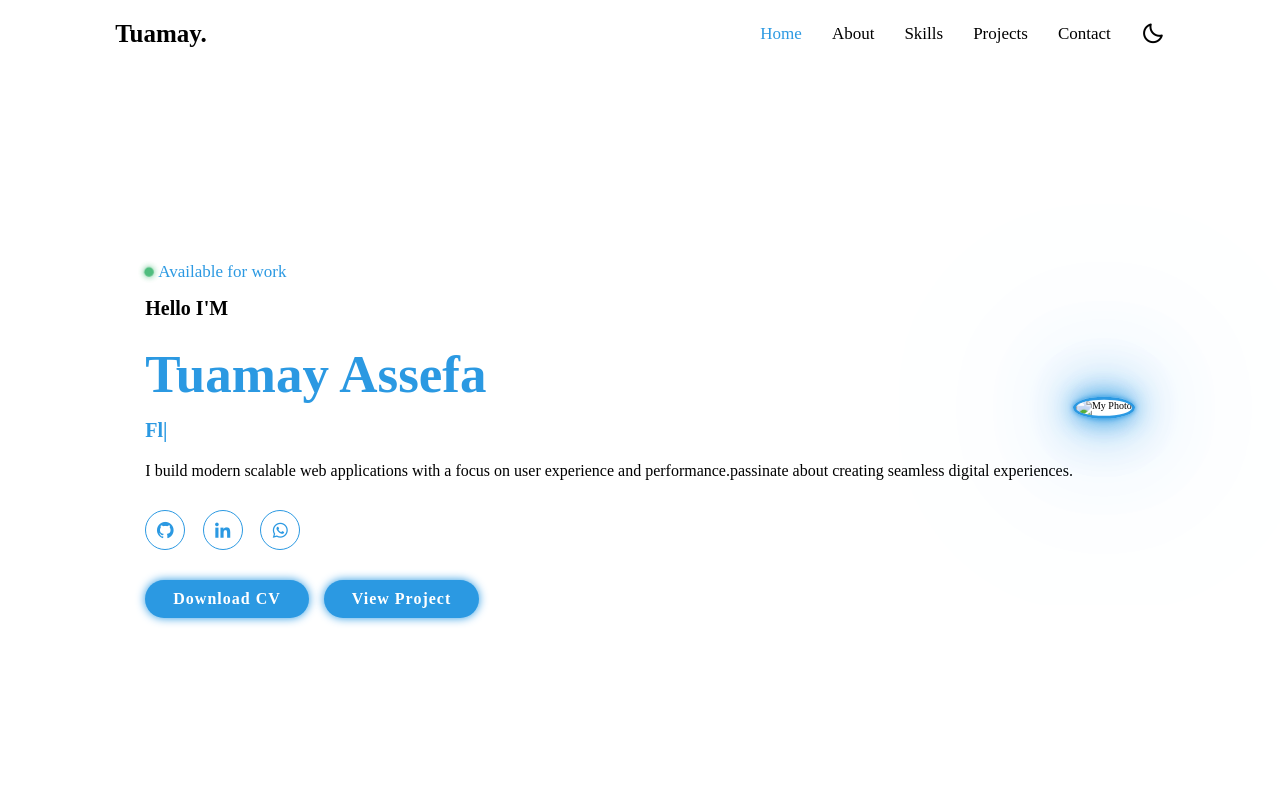
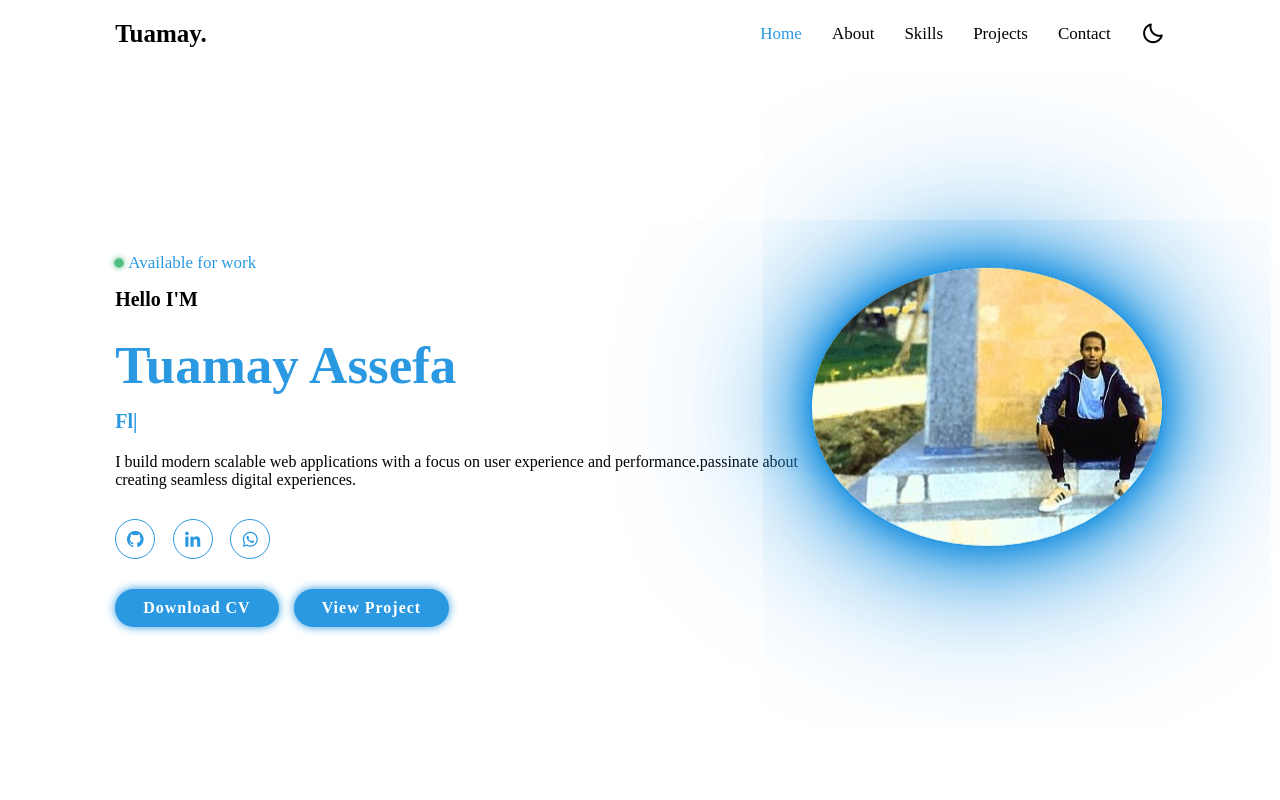
Before and after one commit to Tuamay-A/Future_FS_01, a plain HTML site: page index.html in a window 1280 px wide. Shown: the top 800 px of the page. Drawn offline with nearby package versions, Linux system fonts and the light colour scheme.

Commit message:
upload image

```diff
--- a/index.html
+++ b/index.html
@@ -57,7 +57,7 @@
         </div>
       </div>
       <div class="home-img">
-        <img src="myPhoto.jpg" alt="My Photo" />
+        <img src="images/image.jpg" alt="My Photo" />
       </div>
     </section>
 
```
